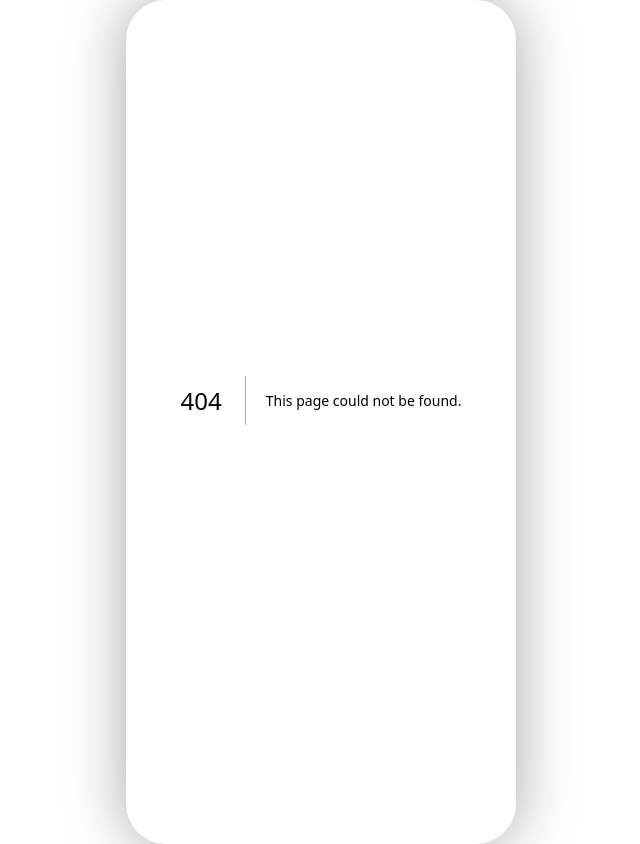
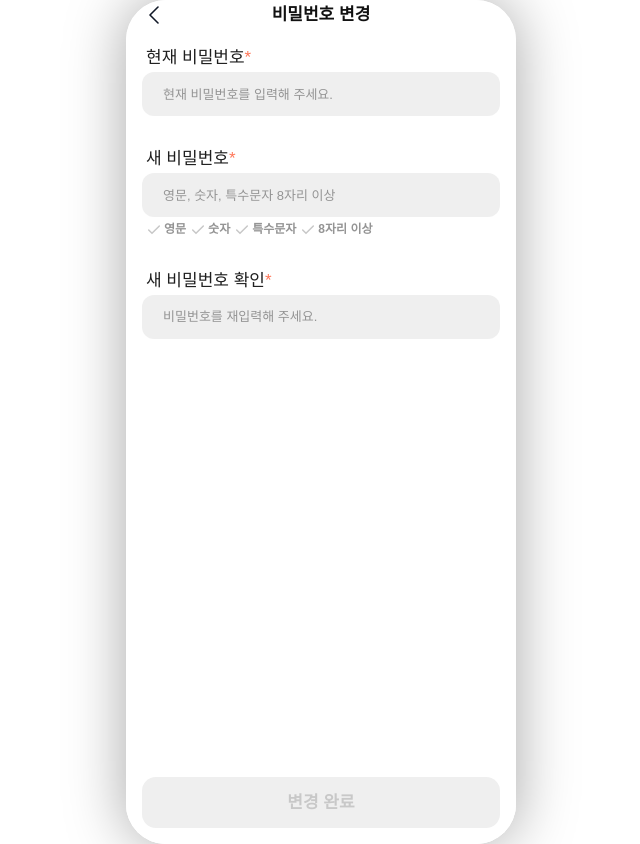
Before and after one commit to IT-Cotato/13th-Gongmozip-FE, a Next.js app: page /mypage/change-password in a window 1280 px wide. Before the commit this address had no page. Shown: the whole page, without its empty margins (319-959 px from the left). Built offline with nearby package versions, Linux system fonts and the light colour scheme; no server answers.

Commit message:
feat: 비밀번호 수정 UI 구현

```diff
--- /dev/null
+++ b/src/app/mypage/change-password/_components/icons.tsx
@@ -0,0 +1,34 @@
+export function ChevronLeftIcon() {
+  return (
+    <svg width="10" height="18" viewBox="0 0 10 18" fill="none" xmlns="http://www.w3.org/2000/svg">
+      <path
+        d="M9 1L1 9L9 17"
+        stroke="#111827"
+        strokeWidth="1.6"
+        strokeLinecap="round"
+        strokeLinejoin="round"
+      />
+    </svg>
+  );
+}
+
+export function CheckIcon({ active }: { active: boolean }) {
+  return (
+    <svg
+      width="16"
+      height="16"
+      viewBox="0 0 16 16"
+      fill="none"
+      xmlns="http://www.w3.org/2000/svg"
+      className="shrink-0"
+    >
+      <path
+        d="M13.3333 4L6 11.3333L2.66667 8"
+        stroke={active ? "#FF7658" : "#C8C8C8"}
+        strokeWidth="1.5"
+        strokeLinecap="round"
+        strokeLinejoin="round"
+      />
+    </svg>
+  );
+}
--- /dev/null
+++ b/src/app/mypage/change-password/page.tsx
@@ -0,0 +1,161 @@
+"use client";
+
+import { useState } from "react";
+import { useRouter } from "next/navigation";
+import { ChevronLeftIcon, CheckIcon } from "./_components/icons";
+import { ApiError } from "@/lib/http";
+import { useChangePasswordMutation } from "@/queries/useChangePasswordMutation";
+
+const INPUT_CLASS =
+  "h-11 w-full rounded-xl px-5 py-3 text-[13px] leading-[1.5] text-[#1F1F1F] outline-none placeholder:text-[#949494] border";
+
+const PASSWORD_CHECKS = [
+  { key: "hasLetter", label: "영문", test: (v: string) => /[A-Za-z]/.test(v) },
+  { key: "hasNumber", label: "숫자", test: (v: string) => /[0-9]/.test(v) },
+  { key: "hasSpecial", label: "특수문자", test: (v: string) => /[^A-Za-z0-9]/.test(v) },
+  { key: "hasMinLength", label: "8자리 이상", test: (v: string) => v.length >= 8 },
+] as const;
+
+export default function ChangePasswordPage() {
+  const router = useRouter();
+  const changePasswordMutation = useChangePasswordMutation();
+
+  const [currentPassword, setCurrentPassword] = useState("");
+  const [newPassword, setNewPassword] = useState("");
+  const [confirmPassword, setConfirmPassword] = useState("");
+  const [submitError, setSubmitError] = useState<string | null>(null);
+
+  const checks = PASSWORD_CHECKS.map((c) => ({ ...c, satisfied: c.test(newPassword) }));
+  const isNewPasswordValid = checks.every((c) => c.satisfied);
+  const isConfirmMismatch = confirmPassword.length > 0 && confirmPassword !== newPassword;
+  const isCurrentPasswordValid = currentPassword.length > 0;
+  const isFormValid =
+    isCurrentPasswordValid && isNewPasswordValid && confirmPassword === newPassword;
+
+  function handleSubmit() {
+    if (!isFormValid || changePasswordMutation.isPending) return;
+
+    setSubmitError(null);
+    changePasswordMutation.mutate(
+      { currentPassword, newPassword },
+      {
+        onSuccess: () => router.push("/mypage"),
+        onError: (error) => {
+          setSubmitError(
+            error instanceof ApiError
+              ? error.message
+              : "비밀번호 변경에 실패했습니다. 다시 시도해주세요.",
+          );
+        },
+      },
+    );
+  }
+
+  return (
+    <div className="flex h-full w-full flex-col bg-white">
+      <div className="flex-1 overflow-y-auto">
+        <div className="relative flex items-center justify-center px-4 py-1">
+          <button
+            type="button"
+            onClick={() => router.back()}
+            aria-label="뒤로가기"
+            className="absolute left-4 flex h-6 w-6 items-center justify-center"
+          >
+            <ChevronLeftIcon />
+          </button>
+          <h1 className="text-[17px] leading-[1.35] font-semibold text-[#111111]">비밀번호 변경</h1>
+        </div>
+
+        <div className="flex flex-col gap-1 p-4">
+          <div className="flex items-center px-1 text-[17px] leading-[1.25]">
+            <span className="text-[#1F1F1F]">현재 비밀번호</span>
+            <span className="text-[#FF7658]">*</span>
+          </div>
+          <input
+            type="password"
+            value={currentPassword}
+            onChange={(e) => {
+              setCurrentPassword(e.target.value);
+              setSubmitError(null);
+            }}
+            placeholder="현재 비밀번호를 입력해 주세요."
+            className={`${INPUT_CLASS} ${
+              submitError
+                ? "border-[#AC4A35] bg-[rgba(97,97,97,0.1)]"
+                : "border-transparent bg-[rgba(97,97,97,0.1)]"
+            }`}
+          />
+          {submitError && (
+            <p className="px-1 text-xs leading-[1.35] text-[#BB5260]">{submitError}</p>
+          )}
+        </div>
+
+        <div className="flex flex-col gap-1 p-4">
+          <div className="flex items-center px-1 text-[17px] leading-[1.25]">
+            <span className="text-[#1F1F1F]">새 비밀번호</span>
+            <span className="text-[#FF7658]">*</span>
+          </div>
+          <input
+            type="password"
+            value={newPassword}
+            onChange={(e) => setNewPassword(e.target.value)}
+            placeholder="영문, 숫자, 특수문자 8자리 이상"
+            className={`${INPUT_CLASS} border-transparent bg-[rgba(97,97,97,0.1)]`}
+          />
+          <div className="flex items-center gap-1 px-1">
+            {checks.map((c) => (
+              <span key={c.key} className="flex items-center gap-0.5">
+                <CheckIcon active={c.satisfied} />
+                <span
+                  className={`text-xs leading-[1.35] font-semibold ${
+                    c.satisfied ? "text-[#1F1F1F]" : "text-[#949494]"
+                  }`}
+                >
+                  {c.label}
+                </span>
+              </span>
+            ))}
+          </div>
+        </div>
+
+        <div className="flex flex-col gap-1 p-4">
+          <div className="flex items-center px-1 text-[17px] leading-[1.25]">
+            <span className="text-[#1F1F1F]">새 비밀번호 확인</span>
+            <span className="text-[#FF7658]">*</span>
+          </div>
+          <input
+            type="password"
+            value={confirmPassword}
+            onChange={(e) => setConfirmPassword(e.target.value)}
+            placeholder="비밀번호를 재입력해 주세요."
+            className={`${INPUT_CLASS} ${
+              isConfirmMismatch
+                ? "border-[#AC4A35] bg-[rgba(97,97,97,0.1)]"
+                : "border-transparent bg-[rgba(97,97,97,0.1)]"
+            }`}
+          />
+          {isConfirmMismatch && (
+            <p className="px-1 text-xs leading-[1.35] text-[#BB5260]">
+              비밀번호가 일치하지 않습니다
+            </p>
+          )}
+        </div>
+      </div>
+
+      <div className="sticky bottom-0 bg-gradient-to-t from-white from-[38.462%] to-white/0 p-4">
+        <button
+          type="button"
+          disabled={!isFormValid || changePasswordMutation.isPending}
+          onClick={handleSubmit}
+          className={`h-[51px] w-full rounded-[14px] px-[10px] py-[9px] text-[17px] leading-[1.25] font-semibold transition-colors ${
+            isFormValid && !changePasswordMutation.isPending
+              ? "bg-[#FF7658] text-white"
+              : "cursor-not-allowed bg-[#EFEFEF] text-[#C8C8C8]"
+          }`}
+        >
+          {changePasswordMutation.isPending ? "변경 중..." : "변경 완료"}
+        </button>
+      </div>
+    </div>
+  );
+}
--- a/src/app/mypage/page.tsx
+++ b/src/app/mypage/page.tsx
@@ -26,7 +26,10 @@ type MenuSection = { title?: string; items: MenuItem[] };
 const MENU_SECTIONS: MenuSection[] = [
   {
     title: "정보관리",
-    items: [{ label: "회원정보 수정", href: "/mypage/edit-profile" }, { label: "비밀번호 변경" }],
+    items: [
+      { label: "회원정보 수정", href: "/mypage/edit-profile" },
+      { label: "비밀번호 변경", href: "/mypage/change-password" },
+    ],
   },
   {
     title: "고객지원",
--- /dev/null
+++ b/src/queries/useChangePasswordMutation.ts
@@ -0,0 +1,20 @@
+import { useMutation } from "@tanstack/react-query";
+import { apiFetch } from "@/lib/http";
+
+export type ChangePasswordRequest = {
+  currentPassword: string;
+  newPassword: string;
+};
+
+function changePassword(payload: ChangePasswordRequest) {
+  return apiFetch<void>("/api/members/me/password", {
+    method: "PATCH",
+    body: payload,
+  });
+}
+
+export function useChangePasswordMutation() {
+  return useMutation({
+    mutationFn: changePassword,
+  });
+}
```
